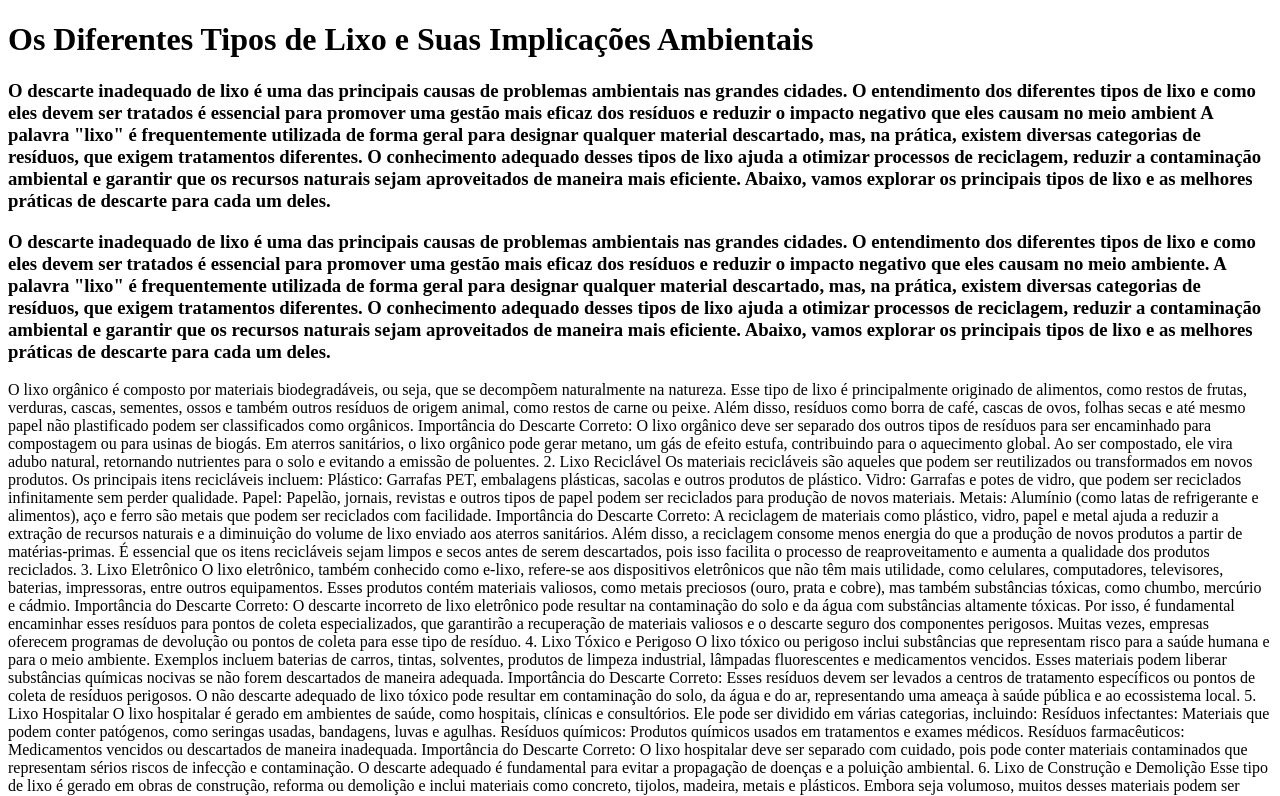
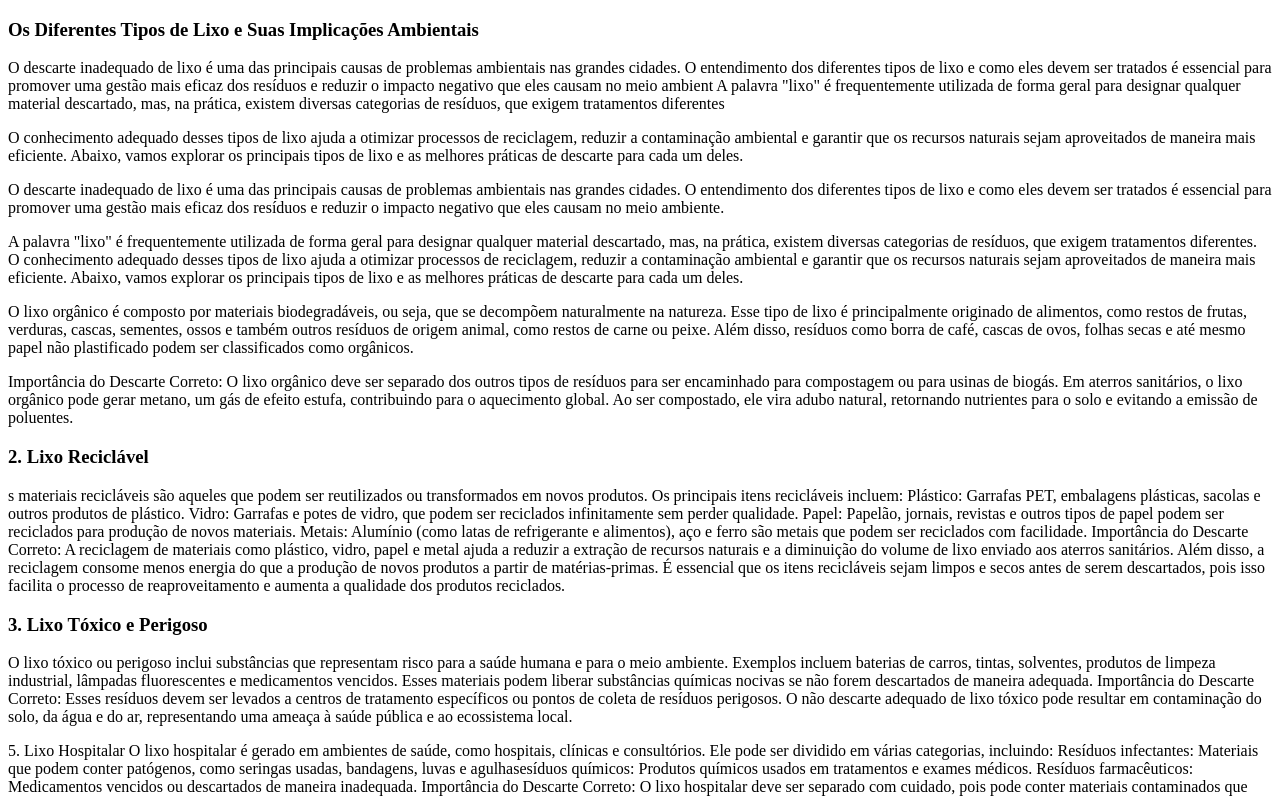
Before and after one commit to igris-superior/reciclagem-, a plain HTML site: page index.html in a window 1280 px wide. Shown: the top 796 px of the page. Drawn offline with Linux system fonts and the light colour scheme.

Commit message:
texto ax

```diff
--- a/index.html
+++ b/index.html
@@ -7,22 +7,24 @@
 </head>
 <body>
 
-<h1>Os Diferentes Tipos de Lixo e Suas Implicações Ambientais</h1>
+<h3>Os Diferentes Tipos de Lixo e Suas Implicações Ambientais</h3>
 
-<h3>O descarte inadequado de lixo é uma das principais causas de problemas ambientais nas grandes cidades. O entendimento dos diferentes tipos de lixo e como eles devem ser tratados é essencial para promover uma gestão mais eficaz dos resíduos e reduzir o impacto negativo que eles causam no meio ambient
-A palavra "lixo" é frequentemente utilizada de forma geral para designar qualquer material descartado, mas, na prática, existem diversas categorias de resíduos, que exigem tratamentos diferentes. O conhecimento adequado desses tipos de lixo ajuda a otimizar processos de reciclagem, reduzir a contaminação ambiental e garantir que os recursos naturais sejam aproveitados de maneira mais eficiente. Abaixo, vamos explorar os principais tipos de lixo e as melhores práticas de descarte para cada um deles.
-</h3>
+<p>O descarte inadequado de lixo é uma das principais causas de problemas ambientais nas grandes cidades. O entendimento dos diferentes tipos de lixo e como eles devem ser tratados é essencial para promover uma gestão mais eficaz dos resíduos e reduzir o impacto negativo que eles causam no meio ambient
+A palavra "lixo" é frequentemente utilizada de forma geral para designar qualquer material descartado, mas, na prática, existem diversas categorias de resíduos, que exigem tratamentos diferentes </p>
 
-<h3>O descarte inadequado de lixo é uma das principais causas de problemas ambientais nas grandes cidades. O entendimento dos diferentes tipos de lixo e como eles devem ser tratados é essencial para promover uma gestão mais eficaz dos resíduos e reduzir o impacto negativo que eles causam no meio ambiente.
+<p>O conhecimento adequado desses tipos de lixo ajuda a otimizar processos de reciclagem, reduzir a contaminação ambiental e garantir que os recursos naturais sejam aproveitados de maneira mais eficiente. Abaixo, vamos explorar os principais tipos de lixo e as melhores práticas de descarte para cada um deles.</p>
 
-A palavra "lixo" é frequentemente utilizada de forma geral para designar qualquer material descartado, mas, na prática, existem diversas categorias de resíduos, que exigem tratamentos diferentes. O conhecimento adequado desses tipos de lixo ajuda a otimizar processos de reciclagem, reduzir a contaminação ambiental e garantir que os recursos naturais sejam aproveitados de maneira mais eficiente. Abaixo, vamos explorar os principais tipos de lixo e as melhores práticas de descarte para cada um deles.
-</h3>
-O lixo orgânico é composto por materiais biodegradáveis, ou seja, que se decompõem naturalmente na natureza. Esse tipo de lixo é principalmente originado de alimentos, como restos de frutas, verduras, cascas, sementes, ossos e também outros resíduos de origem animal, como restos de carne ou peixe. Além disso, resíduos como borra de café, cascas de ovos, folhas secas e até mesmo papel não plastificado podem ser classificados como orgânicos.
 
-Importância do Descarte Correto: O lixo orgânico deve ser separado dos outros tipos de resíduos para ser encaminhado para compostagem ou para usinas de biogás. Em aterros sanitários, o lixo orgânico pode gerar metano, um gás de efeito estufa, contribuindo para o aquecimento global. Ao ser compostado, ele vira adubo natural, retornando nutrientes para o solo e evitando a emissão de poluentes.
+<p>O descarte inadequado de lixo é uma das principais causas de problemas ambientais nas grandes cidades. O entendimento dos diferentes tipos de lixo e como eles devem ser tratados é essencial para promover uma gestão mais eficaz dos resíduos e reduzir o impacto negativo que eles causam no meio ambiente.</p>
 
-2. Lixo Reciclável
-Os materiais recicláveis são aqueles que podem ser reutilizados ou transformados em novos produtos. Os principais itens recicláveis incluem:
+<p>A palavra "lixo" é frequentemente utilizada de forma geral para designar qualquer material descartado, mas, na prática, existem diversas categorias de resíduos, que exigem tratamentos diferentes. O conhecimento adequado desses tipos de lixo ajuda a otimizar processos de reciclagem, reduzir a contaminação ambiental e garantir que os recursos naturais sejam aproveitados de maneira mais eficiente. Abaixo, vamos explorar os principais tipos de lixo e as melhores práticas de descarte para cada um deles.</p>
+
+<p>O lixo orgânico é composto por materiais biodegradáveis, ou seja, que se decompõem naturalmente na natureza. Esse tipo de lixo é principalmente originado de alimentos, como restos de frutas, verduras, cascas, sementes, ossos e também outros resíduos de origem animal, como restos de carne ou peixe. Além disso, resíduos como borra de café, cascas de ovos, folhas secas e até mesmo papel não plastificado podem ser classificados como orgânicos.</p>
+
+Importância do Descarte Correto: O lixo orgânico deve ser separado dos outros tipos de resíduos para ser encaminhado para compostagem ou para usinas de biogás. Em aterros sanitários, o lixo orgânico pode gerar metano, um gás de efeito estufa, contribuindo para o aquecimento global. Ao ser compostado, ele vira adubo natural, retornando nutrientes para o solo e evitando a emissão de poluentes.</p>
+
+<h3>2. Lixo Reciclável</h3>
+<p>s materiais recicláveis são aqueles que podem ser reutilizados ou transformados em novos produtos. Os principais itens recicláveis incluem:
 
 Plástico: Garrafas PET, embalagens plásticas, sacolas e outros produtos de plástico.
 
@@ -33,23 +35,17 @@ Papel: Papelão, jornais, revistas e outros tipos de papel podem ser reciclados
 Metais: Alumínio (como latas de refrigerante e alimentos), aço e ferro são metais que podem ser reciclados com facilidade.
 
 Importância do Descarte Correto: A reciclagem de materiais como plástico, vidro, papel e metal ajuda a reduzir a extração de recursos naturais e a diminuição do volume de lixo enviado aos aterros sanitários. Além disso, a reciclagem consome menos energia do que a produção de novos produtos a partir de matérias-primas. É essencial que os itens recicláveis sejam limpos e secos antes de serem descartados, pois isso facilita o processo de reaproveitamento e aumenta a qualidade dos produtos reciclados.
+</p>
+<h3>3. Lixo Tóxico e Perigoso</h3>
+<p> O lixo tóxico ou perigoso inclui substâncias que representam risco para a saúde humana e para o meio ambiente. Exemplos incluem baterias de carros, tintas, solventes, produtos de limpeza industrial, lâmpadas fluorescentes e medicamentos vencidos. Esses materiais podem liberar substâncias químicas nocivas se não forem descartados de maneira adequada.
 
-3. Lixo Eletrônico
-O lixo eletrônico, também conhecido como e-lixo, refere-se aos dispositivos eletrônicos que não têm mais utilidade, como celulares, computadores, televisores, baterias, impressoras, entre outros equipamentos. Esses produtos contém materiais valiosos, como metais preciosos (ouro, prata e cobre), mas também substâncias tóxicas, como chumbo, mercúrio e cádmio.
+Importância do Descarte Correto: Esses resíduos devem ser levados a centros de tratamento específicos ou pontos de coleta de resíduos perigosos. O não descarte adequado de lixo tóxico pode resultar em contaminação do solo, da água e do ar, representando uma ameaça à saúde pública e ao ecossistema local.</p>
 
-Importância do Descarte Correto: O descarte incorreto de lixo eletrônico pode resultar na contaminação do solo e da água com substâncias altamente tóxicas. Por isso, é fundamental encaminhar esses resíduos para pontos de coleta especializados, que garantirão a recuperação de materiais valiosos e o descarte seguro dos componentes perigosos. Muitas vezes, empresas oferecem programas de devolução ou pontos de coleta para esse tipo de resíduo.
-
-4. Lixo Tóxico e Perigoso
-O lixo tóxico ou perigoso inclui substâncias que representam risco para a saúde humana e para o meio ambiente. Exemplos incluem baterias de carros, tintas, solventes, produtos de limpeza industrial, lâmpadas fluorescentes e medicamentos vencidos. Esses materiais podem liberar substâncias químicas nocivas se não forem descartados de maneira adequada.
-
-Importância do Descarte Correto: Esses resíduos devem ser levados a centros de tratamento específicos ou pontos de coleta de resíduos perigosos. O não descarte adequado de lixo tóxico pode resultar em contaminação do solo, da água e do ar, representando uma ameaça à saúde pública e ao ecossistema local.
 
 5. Lixo Hospitalar
 O lixo hospitalar é gerado em ambientes de saúde, como hospitais, clínicas e consultórios. Ele pode ser dividido em várias categorias, incluindo:
 
-Resíduos infectantes: Materiais que podem conter patógenos, como seringas usadas, bandagens, luvas e agulhas.
-
-Resíduos químicos: Produtos químicos usados em tratamentos e exames médicos.
+Resíduos infectantes: Materiais que podem conter patógenos, como seringas usadas, bandagens, luvas e agulhasesíduos químicos: Produtos químicos usados em tratamentos e exames médicos.
 
 Resíduos farmacêuticos: Medicamentos vencidos ou descartados de maneira inadequada.
 
```
Also changed, not shown: style.css (added).
